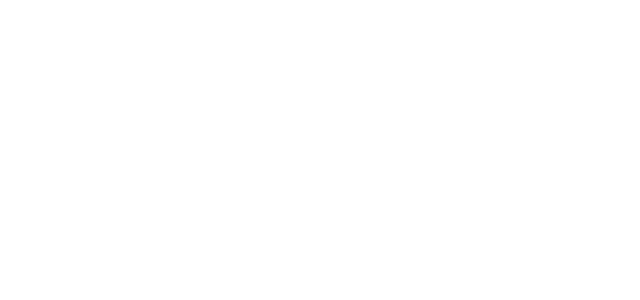
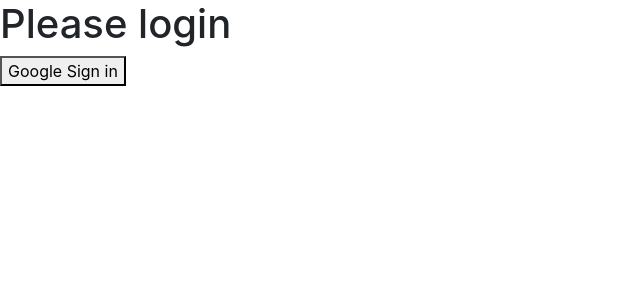
Before and after one commit to masumwbdev/recap-doctPortal-client, a React (Create React App) app: page /login in a window 1280 px wide. Shown: the top 300 px of the page, without its empty margins (0-640 px from the left). Built offline with nearby package versions, Linux system fonts and the light colour scheme.

Commit message:
google login

```diff
--- a/src/App.js
+++ b/src/App.js
@@ -4,10 +4,12 @@ import Home from './Pages/Home/Home/Home';
 import Login from './Pages/Login/Login/Login';
 import Reg from './Pages/Login/Reg/Reg';
 import Appoinment from './Appoinment/Appoinment/Appoinment';
+import AuthProvider from './context/AuthProvider';
 
 function App() {
   return (
     <div>
+      <AuthProvider>
         <Routes>
           <Route path='/' element={<Home />} />
           <Route path='home' element={<Home />} />
@@ -15,6 +17,7 @@ function App() {
           <Route path='register' element={<Reg />} />
           <Route path='appoinment' element={<Appoinment />} />
         </Routes>
+      </AuthProvider>
     </div>
   );
 }
--- a/src/Pages/Login/Firebase/firebase.config.js
+++ b/src/Pages/Login/Firebase/firebase.config.js
@@ -0,0 +1,9 @@
+const firebaseConfig = {
+    apiKey: "AIzaSyAFLnoJ5kKfRQIgYsp1465V42K748TpRKk",
+    authDomain: "doctors-portal-final-recap.firebaseapp.com",
+    projectId: "doctors-portal-final-recap",
+    storageBucket: "doctors-portal-final-recap.appspot.com",
+    messagingSenderId: "581465962731",
+    appId: "1:581465962731:web:02102f07f4d42c47eb66ae"
+  };
+export default firebaseConfig;
--- a/src/Pages/Login/Firebase/firebase.init.js
+++ b/src/Pages/Login/Firebase/firebase.init.js
@@ -0,0 +1,6 @@
+import { initializeApp } from "firebase/app";
+import firebaseConfig from "./firebase.config";
+const initializeAuthentication = () => {
+    initializeApp(firebaseConfig)
+}
+export default initializeAuthentication;
--- a/src/Pages/Login/Login/Login.js
+++ b/src/Pages/Login/Login/Login.js
@@ -1,9 +1,12 @@
 import React from 'react';
+import useAuth from '../../../hooks/useAuth';
 
 const Login = () => {
+    const {googleAuth} = useAuth();
     return (
         <div>
-
+            <h1>Please login</h1>
+            <button onClick={googleAuth} >Google Sign in</button>
         </div>
     );
 };
--- a/src/Shared/Nav/Nav.js
+++ b/src/Shared/Nav/Nav.js
@@ -28,7 +28,7 @@ const Nav = () => {
                         News
                     </Typography>
                     <Link className='nav-ancor' to="/appoinment"><Button color="inherit">Appoinment</Button></Link>
-                    <Button color="inherit">Login</Button>
+                    <Link className='nav-ancor' to="/login"><Button color="inherit">Login</Button></Link>
                 </Toolbar>
             </AppBar>
         </Box>
--- /dev/null
+++ b/src/context/AuthProvider.js
@@ -0,0 +1,13 @@
+import { createContext } from "react";
+import useFirebase from "../hooks/useFirebase";
+
+export const AuthContext = createContext();
+const AuthProvider = ({children}) => {
+    const allContext = useFirebase();
+    return(
+        <AuthContext.Provider value={allContext}>
+            {children}
+        </AuthContext.Provider>
+    )
+}
+export default AuthProvider;
--- /dev/null
+++ b/src/hooks/useAuth.js
@@ -0,0 +1,9 @@
+import { useContext } from 'react';
+import { AuthContext } from '../context/AuthProvider';
+
+const useAuth = () => {
+    const auth = useContext(AuthContext);
+    return auth;
+};
+
+export default useAuth;
--- /dev/null
+++ b/src/hooks/useFirebase.js
@@ -0,0 +1,36 @@
+import initializeAuthentication from "../Pages/Login/Firebase/firebase.init"
+import { getAuth, signInWithPopup, GoogleAuthProvider } from "firebase/auth";
+
+initializeAuthentication();
+const useFirebase = () => {
+
+    const auth = getAuth();
+
+    // google authentication
+    const googleAuth = () => {
+        const googleProvider = new GoogleAuthProvider();
+        signInWithPopup(auth, googleProvider)
+            .then((result) => {
+                // This gives you a Google Access Token. You can use it to access the Google API.
+                const credential = GoogleAuthProvider.credentialFromResult(result);
+                const token = credential.accessToken;
+                // The signed-in user info.
+                const user = result.user;
+                // ...
+            }).catch((error) => {
+                // Handle Errors here.
+                const errorCode = error.code;
+                const errorMessage = error.message;
+                // The email of the user's account used.
+                const email = error.email;
+                // The AuthCredential type that was used.
+                const credential = GoogleAuthProvider.credentialFromError(error);
+                // ...
+            });
+    }
+
+    return {
+        googleAuth
+    }
+}
+export default useFirebase;
```
Lines whose indentation alone changed are shown as unchanged.
